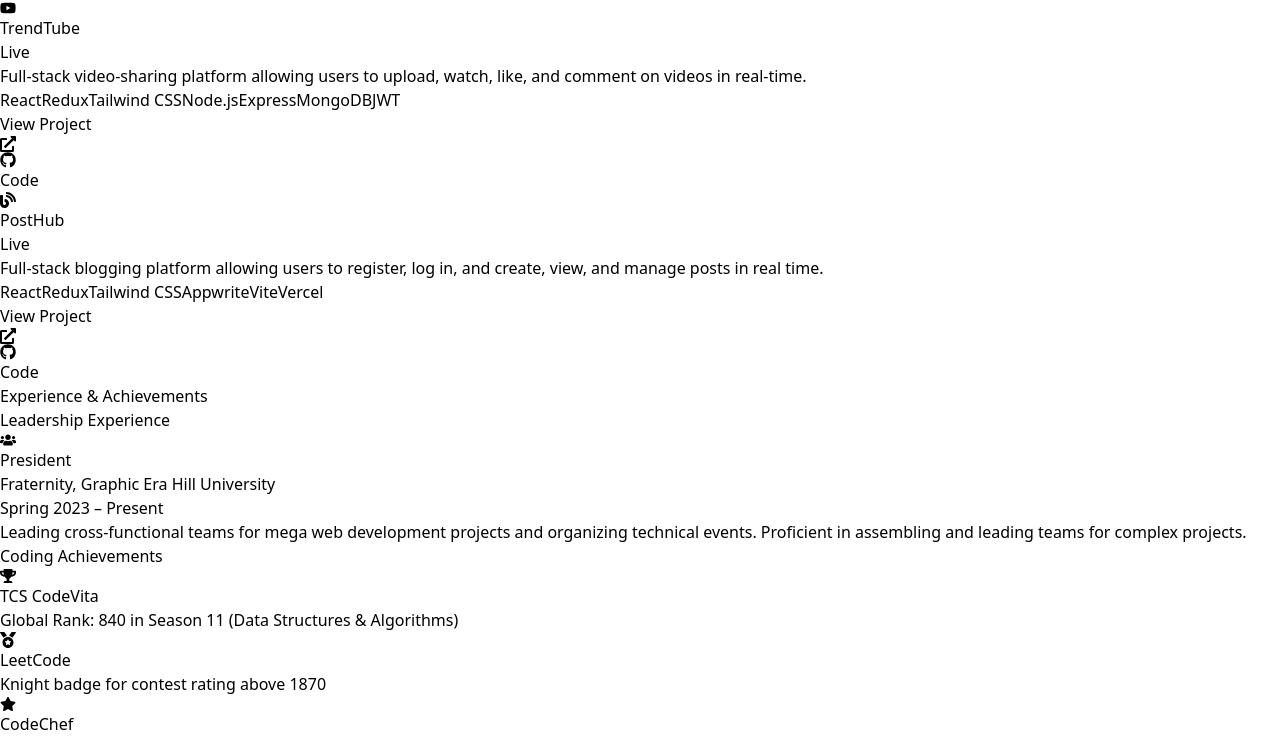
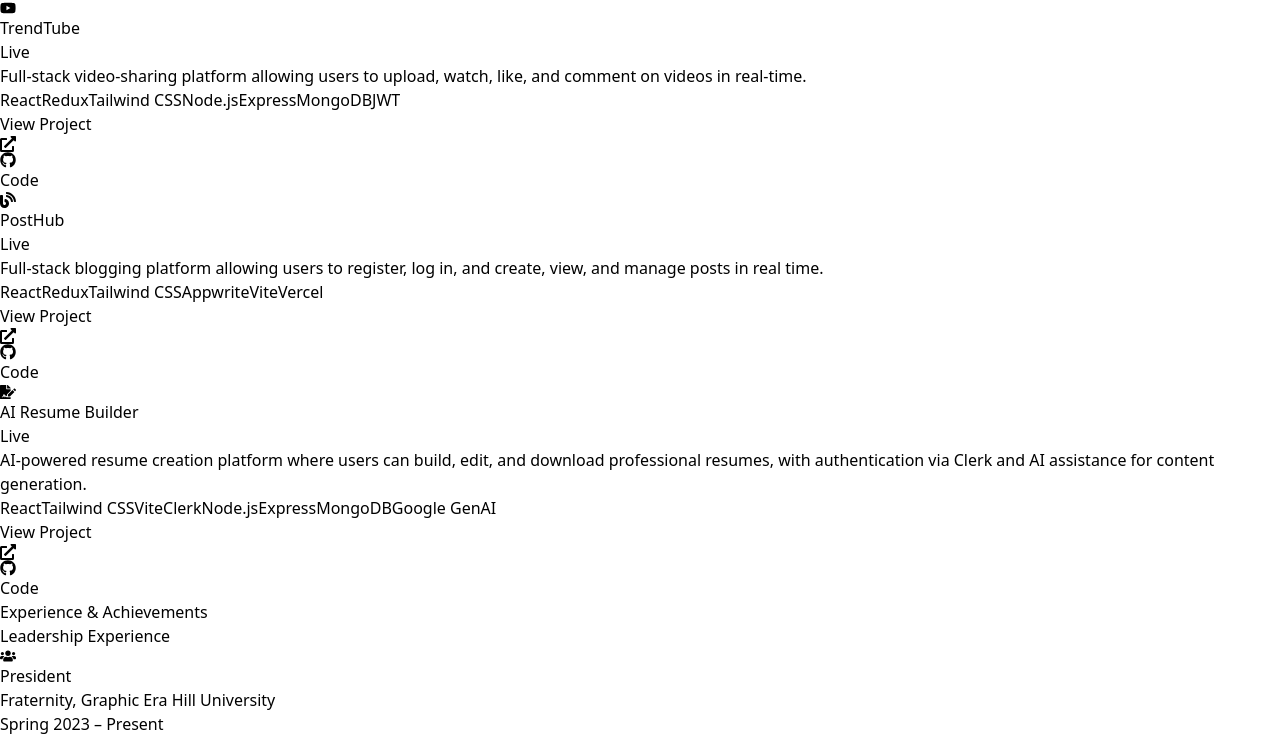
Before and after one commit to laxmansingh750046/Portfolio, a React (Vite) app: page / in a window 1280 px wide. Shown: the part 2748-3488 px from the top of the page. Built offline with nearby package versions, Linux system fonts and the light colour scheme.

Commit message:
refactor: improve project component structure and add AI Resume Builder project

```diff
--- a/src/components/Projects.jsx
+++ b/src/components/Projects.jsx
@@ -1,36 +1,68 @@
-// src/components/Projects.js
-import React from 'react';
-import { FaYoutube, FaBlog, FaRobot, FaCloudSun, FaExternalLinkAlt, FaGithub } from 'react-icons/fa';
+import React from "react";
+import {
+  FaYoutube,
+  FaBlog,
+  FaExternalLinkAlt,
+  FaGithub,
+  FaFileSignature
+} from "react-icons/fa";
 
 const Projects = ({ darkMode }) => {
   const projects = [
     {
       title: "TrendTube",
-      description: "Full-stack video-sharing platform allowing users to upload, watch, like, and comment on videos in real-time.",
-      technologies: ["React", "Redux", "Tailwind CSS", "Node.js", "Express", "MongoDB", "JWT"],
+      description:
+        "Full-stack video-sharing platform allowing users to upload, watch, like, and comment on videos in real-time.",
+      technologies: [
+        "React",
+        "Redux",
+        "Tailwind CSS",
+        "Node.js",
+        "Express",
+        "MongoDB",
+        "JWT",
+      ],
       link: "https://trend-tube-drab.vercel.app/",
       github: "https://github.com/laxmansingh750046/js-youtube",
       icon: <FaYoutube />,
-      color: "bg-gradient-to-r from-blue-500 to-indigo-600"
+      color: "bg-gradient-to-r from-blue-500 to-indigo-600",
     },
     {
       title: "PostHub",
-      description: "Full-stack blogging platform allowing users to register, log in, and create, view, and manage posts in real time.",
-      technologies: ["React", "Redux", "Tailwind CSS", "Appwrite", "Vite", "Vercel"],
+      description:
+        "Full-stack blogging platform allowing users to register, log in, and create, view, and manage posts in real time.",
+      technologies: [
+        "React",
+        "Redux",
+        "Tailwind CSS",
+        "Appwrite",
+        "Vite",
+        "Vercel",
+      ],
       link: "https://post-hub-smoky.vercel.app/",
-      github: "#",
+      github: "https://github.com/laxmansingh750046/posthub",
       icon: <FaBlog />,
-      color: "bg-gradient-to-r from-purple-500 to-pink-600"
+      color: "bg-gradient-to-r from-purple-500 to-pink-600",
     },
-    // {
-    //   title: "CSE Department Chatbot",
-    //   description: "Specialized chatbot for incoming freshmen to address queries related to the Computer Science and Engineering department.",
-    //   technologies: ["HTML", "CSS", "JavaScript", "Python"],
-    //   link: "#",
-    //   github: "#",
-    //   icon: <FaRobot />,
-    //   color: "bg-gradient-to-r from-green-500 to-teal-600"
-    // },
+    {
+      title: "AI Resume Builder",
+      description:
+        "AI-powered resume creation platform where users can build, edit, and download professional resumes, with authentication via Clerk and AI assistance for content generation.",
+      technologies: [
+        "React",
+        "Tailwind CSS",
+        "Vite",
+        "Clerk",
+        "Node.js",
+        "Express",
+        "MongoDB",
+        "Google GenAI",
+      ],
+      link: "https://ai-resume-builder-pi-lovat.vercel.app/",
+      github: "https://github.com/laxmansingh750046/AI-Resume-Builder",
+      icon: <FaFileSignature />,
+      color: "bg-gradient-to-r from-green-500 to-teal-600",
+    },
     // {
     //   title: "Weather App",
     //   description: "Weather application that fetches real-time weather data from API and displays it to users based on location.",
@@ -45,14 +77,22 @@ const Projects = ({ darkMode }) => {
   return (
     <section
       id="projects"
-      className={`py-20 ${darkMode ? 'bg-gray-800' : 'bg-white'}`}
+      className={`py-20 ${darkMode ? "bg-gray-800" : "bg-white"}`}
     >
       <div className="max-w-7xl mx-auto px-4 sm:px-6 lg:px-8">
         <div className="text-center mb-16">
-          <h2 className={`text-3xl md:text-4xl font-bold mb-4 ${darkMode ? 'text-white' : 'text-gray-900'}`}>
+          <h2
+            className={`text-3xl md:text-4xl font-bold mb-4 ${
+              darkMode ? "text-white" : "text-gray-900"
+            }`}
+          >
             Featured Projects
           </h2>
-          <div className={`w-20 h-1 mx-auto ${darkMode ? 'bg-blue-400' : 'bg-blue-600'}`}></div>
+          <div
+            className={`w-20 h-1 mx-auto ${
+              darkMode ? "bg-blue-400" : "bg-blue-600"
+            }`}
+          ></div>
         </div>
 
         <div className="grid grid-cols-1 md:grid-cols-2 gap-8">
@@ -60,28 +100,40 @@ const Projects = ({ darkMode }) => {
             <div
               key={index}
               className={`rounded-xl overflow-hidden shadow-xl transition-all duration-300 transform hover:-translate-y-2 ${
-                darkMode ? 'bg-gray-700' : 'bg-white'
+                darkMode ? "bg-gray-700" : "bg-white"
               }`}
             >
-              <div className={`h-48 flex items-center justify-center ${project.color}`}>
-                <div className="text-white text-6xl">
-                  {project.icon}
-                </div>
+              <div
+                className={`h-48 flex items-center justify-center ${project.color}`}
+              >
+                <div className="text-white text-6xl">{project.icon}</div>
               </div>
 
               <div className="p-6">
                 <div className="flex justify-between items-start mb-4">
-                  <h3 className={`text-2xl font-bold ${darkMode ? 'text-white' : 'text-gray-900'}`}>
+                  <h3
+                    className={`text-2xl font-bold ${
+                      darkMode ? "text-white" : "text-gray-900"
+                    }`}
+                  >
                     {project.title}
                   </h3>
-                  <span className={`px-2 py-1 rounded text-sm font-medium ${
-                    darkMode ? 'bg-green-900 text-green-200' : 'bg-green-100 text-green-800'
-                  }`}>
+                  <span
+                    className={`px-2 py-1 rounded text-sm font-medium ${
+                      darkMode
+                        ? "bg-green-900 text-green-200"
+                        : "bg-green-100 text-green-800"
+                    }`}
+                  >
                     Live
                   </span>
                 </div>
 
-                <p className={`mb-4 ${darkMode ? 'text-gray-300' : 'text-gray-600'}`}>
+                <p
+                  className={`mb-4 ${
+                    darkMode ? "text-gray-300" : "text-gray-600"
+                  }`}
+                >
                   {project.description}
                 </p>
 
@@ -90,7 +142,9 @@ const Projects = ({ darkMode }) => {
                     <span
                       key={techIndex}
                       className={`px-3 py-1 rounded-full text-sm ${
-                        darkMode ? 'bg-gray-600 text-gray-200' : 'bg-gray-200 text-gray-700'
+                        darkMode
+                          ? "bg-gray-600 text-gray-200"
+                          : "bg-gray-200 text-gray-700"
                       }`}
                     >
                       {tech}
@@ -104,7 +158,9 @@ const Projects = ({ darkMode }) => {
                     target="_blank"
                     rel="noopener noreferrer"
                     className={`flex items-center font-medium ${
-                      darkMode ? 'text-blue-400 hover:text-blue-300' : 'text-blue-600 hover:text-blue-800'
+                      darkMode
+                        ? "text-blue-400 hover:text-blue-300"
+                        : "text-blue-600 hover:text-blue-800"
                     } transition duration-300`}
                   >
                     View Project <FaExternalLinkAlt className="ml-2" />
@@ -115,7 +171,9 @@ const Projects = ({ darkMode }) => {
                     target="_blank"
                     rel="noopener noreferrer"
                     className={`flex items-center ${
-                      darkMode ? 'text-gray-400 hover:text-gray-300' : 'text-gray-600 hover:text-gray-800'
+                      darkMode
+                        ? "text-gray-400 hover:text-gray-300"
+                        : "text-gray-600 hover:text-gray-800"
                     } transition duration-300`}
                   >
                     <FaGithub className="mr-2" /> Code
```
